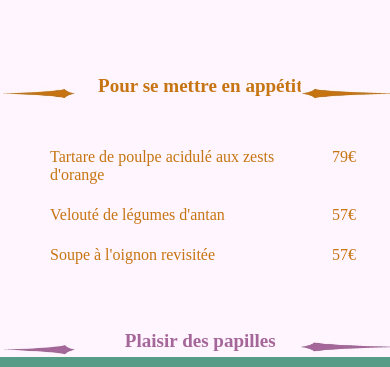
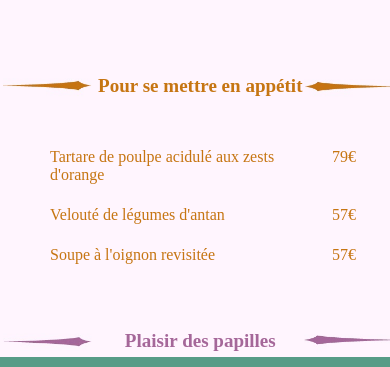
Before and after one commit to Ohmyfood/Ohmyfood.github.io, a plain HTML site: page page_secondaire/menu_le_chic_a_la_francaise.html in a window 390 px wide. Shown: the part 430-797 px from the top of the page. Drawn offline with Linux system fonts and the light colour scheme.

Commit message:
Update menu_le_chic_a_la_francaise.css

```diff
--- a/css_secondaire/menu_le_chic_a_la_francaise.css
+++ b/css_secondaire/menu_le_chic_a_la_francaise.css
@@ -163,14 +163,11 @@ li p:nth-child(2) {
     }
 
     .line-left {
-        top: 5%;
-        transform: scaleX(0.4)
+        transform: scaleX(0.49)
     }
-
     .line-right {
         right: 0;
-        top: 5%;
-        transform: scaleX(0.54)
+        transform: scaleX(0.52)
     }
 
     li {
```
